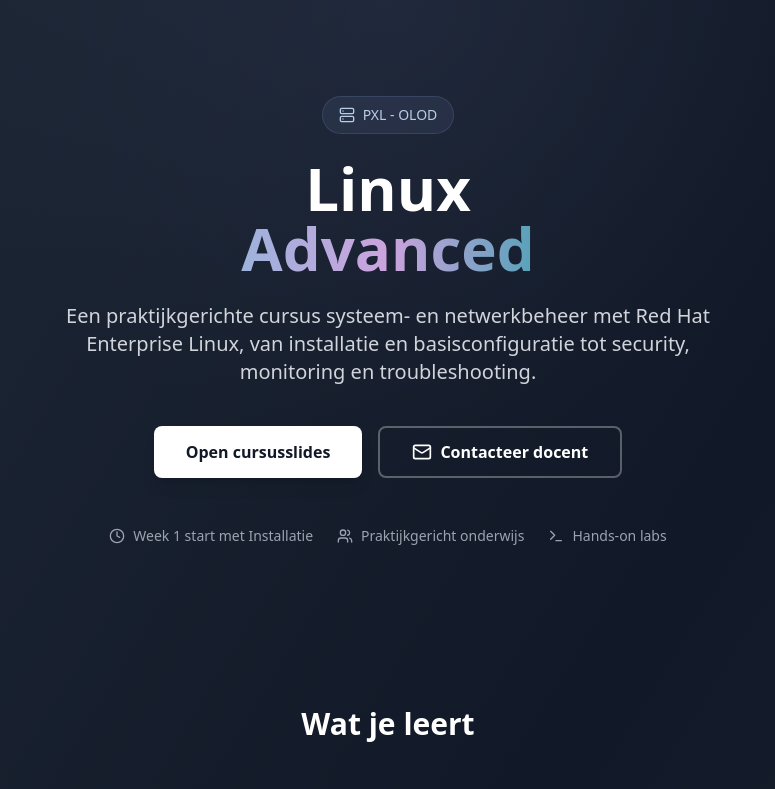
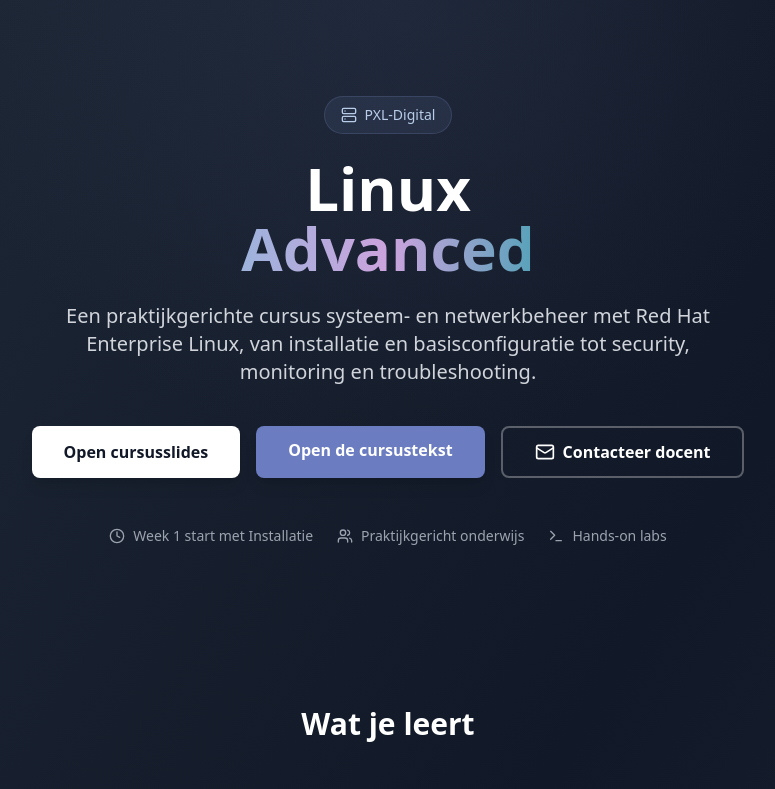
Before and after one commit to guidofris/Presentations_LinuxAdvanced, a React (Vite) app: page / in a window 1280 px wide. Shown: the top 789 px of the page, without its empty margins (252-1027 px from the left). Built offline with nearby package versions, Linux system fonts and the light colour scheme.

Commit message:
adding a button to the course itself

```diff
--- a/src/components/login.tsx
+++ b/src/components/login.tsx
@@ -70,7 +70,7 @@ export const Login: React.FC<LoginProps> = ({ onSuccess, passwordHash }) => {
           <div className="text-center space-y-6">
             <div className="inline-flex items-center gap-2 bg-blue-500/10 border border-blue-500/20 rounded-full px-4 py-2 text-blue-300 text-sm">
               <Server className="w-4 h-4" />
-              <span>PXL - OLOD</span>
+              <span>PXL-Digital</span>
             </div>
 
             <h1 className="text-4xl md:text-6xl font-bold text-white leading-tight">
@@ -92,6 +92,14 @@ export const Login: React.FC<LoginProps> = ({ onSuccess, passwordHash }) => {
               >
                 Open cursusslides
               </button>
+              <a
+                href="https://pxl-linux-advanced-sne.code-coaching.dev"
+                target="_blank"
+                rel="noopener noreferrer"
+                className="px-8 py-3 bg-blue-600 text-white font-semibold rounded-lg hover:bg-blue-700 transform hover:-translate-y-0.5 transition-all shadow-lg"
+              >
+                Open de cursustekst
+              </a>
               <a
                 href="mailto:guido.frissaer@pxl.be?subject=Vraag%20Linux%20Advanced"
                 className="px-8 py-3 bg-transparent border-2 border-white/30 text-white font-semibold rounded-lg hover:bg-white/10 transition-all flex items-center gap-2"
```
